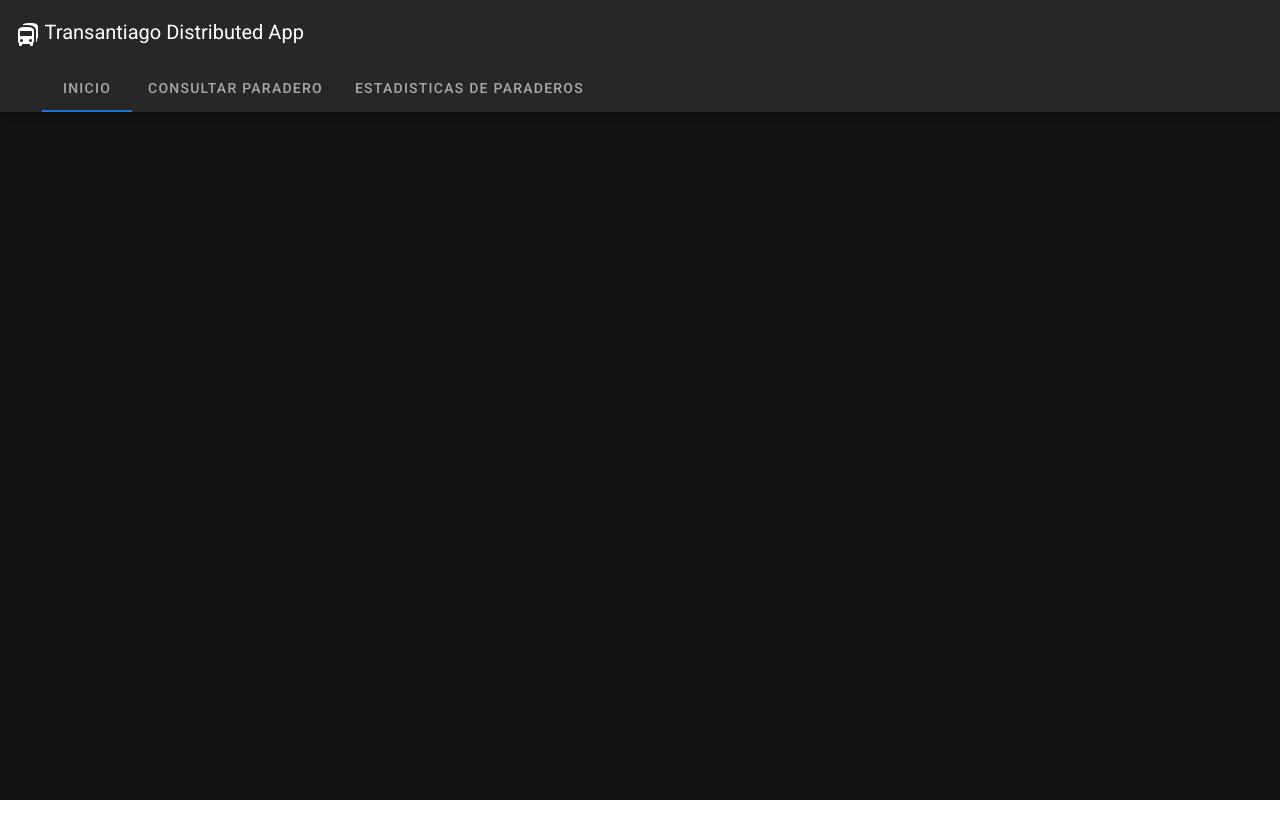
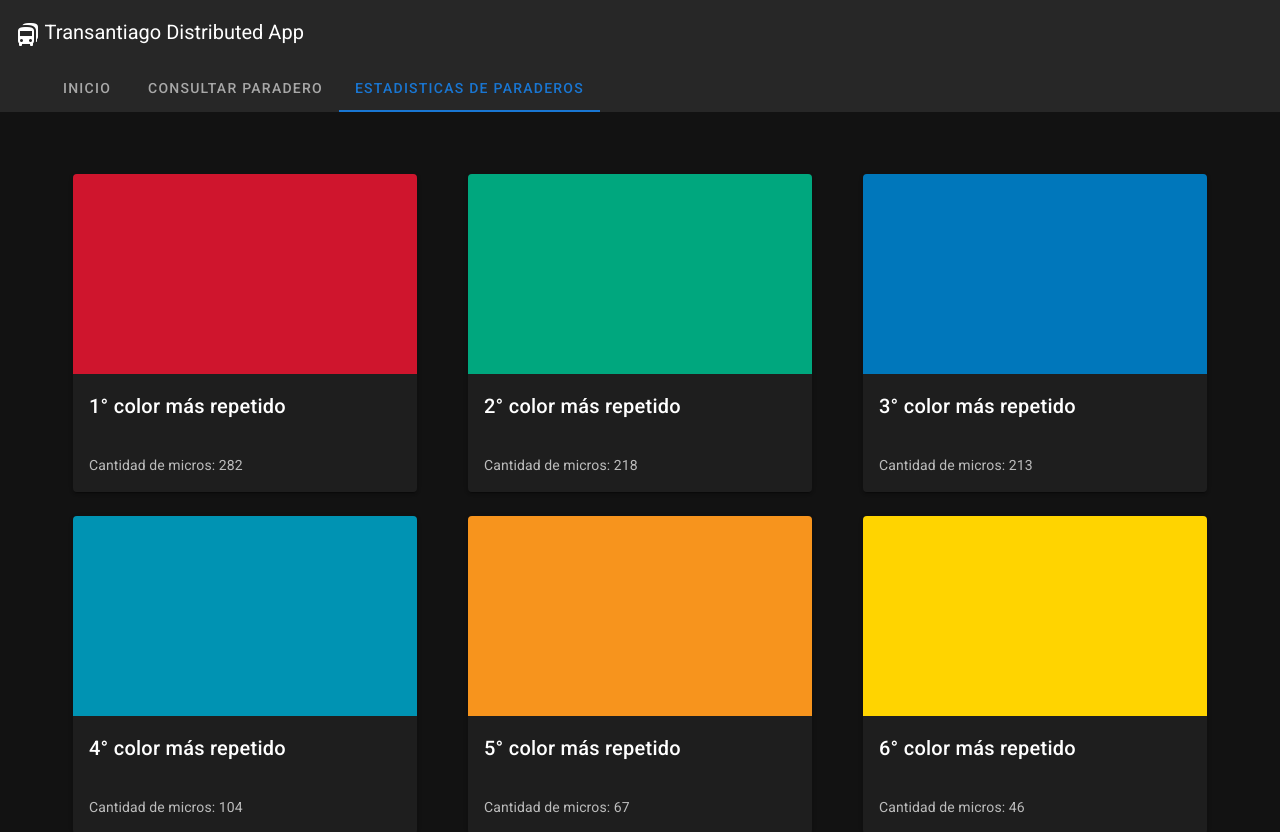
Before and after one commit to israelsz/transantiago-distributedsystem, a Nuxt app in the folder transantiago-front/: page /estadisticas in a window 1280 px wide. Shown: the top 832 px of the page. Before the commit the page ends 800 px from the top, so only its background shows below. Built offline with nearby package versions, Linux system fonts and the light colour scheme.

Commit message:
add: Componente Color para color mas repetido

```diff
--- /dev/null
+++ b/transantiago-front/components/Color.vue
@@ -0,0 +1,84 @@
+<template>
+    <v-app>
+      <v-container class="cont">
+        <v-row>
+          <!-- Loop through the data array and create a card for each item -->
+          <v-col
+            v-for="(item, index) in jsonData"
+            :key="index"
+            cols="12"
+            sm="6"
+            md="4"
+          >
+            <v-card class="mx-auto" max-width="344">
+              <div
+                class="color-div"
+                :style="{ backgroundColor: item.color }"
+                height="200px"
+              ></div>
+
+              <div v-if="item.color == 'No hay color mas repetido'"><v-card-title>Sin color más repetido </v-card-title></div>
+              <div v-else><v-card-title> {{ index+1 }}° color más repetido </v-card-title></div>
+
+              <v-card-subtitle>
+                Cantidad de micros: {{ item.cantidad }}
+              </v-card-subtitle>
+            </v-card>
+          </v-col>
+        </v-row>
+      </v-container>
+    </v-app>
+  </template>
+
+  <script>
+    export default {
+      data: () => ({
+        jsonData: [
+          {
+            cantidad: 282,
+            color: '#CF152D',
+          },
+          {
+            cantidad: 218,
+            color: '#00A77E',
+          },
+          {
+            cantidad: 213,
+            color: '#0077BB',
+          },
+          {
+            cantidad: 104,
+            color: '#0093B3',
+          },
+          {
+            cantidad: 67,
+            color: '#F7941D',
+          },
+          {
+            cantidad: 46,
+            color: '#FFD400',
+          },
+          {
+            cantidad: 16,
+            color: '#ED1C24',
+          },
+          {
+            cantidad: 4,
+            color: 'No hay color mas repetido',
+          },
+        ],
+      }),
+      methods: {},
+    }
+  </script>
+
+  <style>
+    /* Add this CSS for the color-div */
+    .color-div {
+      height: 200px;
+      width: 100%; /* Adjust the width if needed */
+    }
+    .cont {
+      margin-top: 50px;
+    }
+  </style>
--- a/transantiago-front/layouts/default.vue
+++ b/transantiago-front/layouts/default.vue
@@ -10,7 +10,7 @@
           <v-tabs align-with-title>
             <v-tab :to="{path: '/'}">Inicio</v-tab>
             <v-tab :to="{path: '/detalles'}">Consultar Paradero</v-tab>
-            <v-tab>Estadisticas de Paraderos</v-tab>
+            <v-tab :to="{path: '/estadisticas'}">Estadisticas de Paraderos</v-tab>
           </v-tabs>
         </template>
       </v-toolbar>
--- /dev/null
+++ b/transantiago-front/pages/estadisticas.vue
@@ -0,0 +1,12 @@
+<template>
+    <div>
+      <Color/>
+    </div>
+  </template>
+
+  <script>
+  import Color from '~/components/Color.vue';
+  export default {
+      components: {Color},
+    }
+  </script>
```
